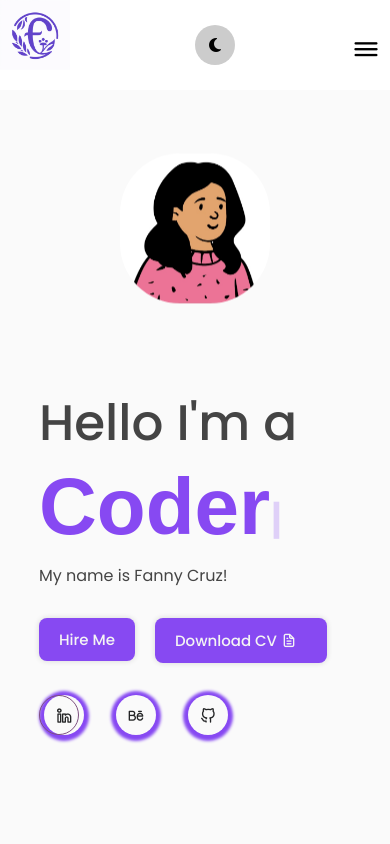
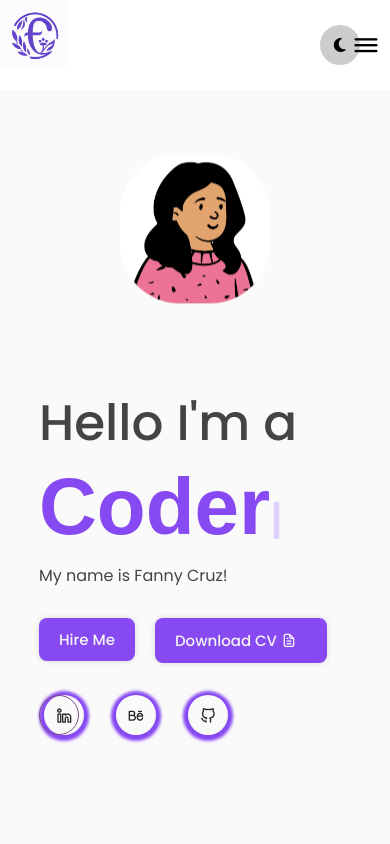
Before and after one commit to Fannycruz1/portfolio_website, a plain HTML site: page index.html in a window 390 px wide. Shown: the top 844 px of the page. Drawn offline with nearby package versions, Linux system fonts and the light colour scheme; a web font is replaced by a local one.

Commit message:
nav bar adjustment

```diff
--- a/style.css
+++ b/style.css
@@ -126,6 +126,7 @@ nav {
   position:absolute;               /* Adjust the vertical position */
   right: 10px;             /* Adjust the horizontal position */
   z-index: 1000;
+  line-height: 3.25;
 
 
 }
@@ -162,7 +163,7 @@ nav {
 .mode {
   display: flex;
   align-items: center;
-  margin-right: -2%;
+  margin-right: -10%;
 }
 .moon-sun {
   position: flex;
@@ -833,6 +834,7 @@ footer {
     display: flex;
     align-items: center;
     justify-content: center;
+
   }
   .featured-box {
     flex-direction: column;
@@ -885,7 +887,7 @@ footer {
   .mode {
     display: flex;
     align-items: center;
-    margin-left: 60%;
+    margin-left: 95%;
 }
 }
 
@@ -905,6 +907,6 @@ footer {
     width: 100%;
   }
   .mode {
-    margin-left: 50%;
-
+    margin-left: 90%;
+  /* 50%  */
 }}
```
